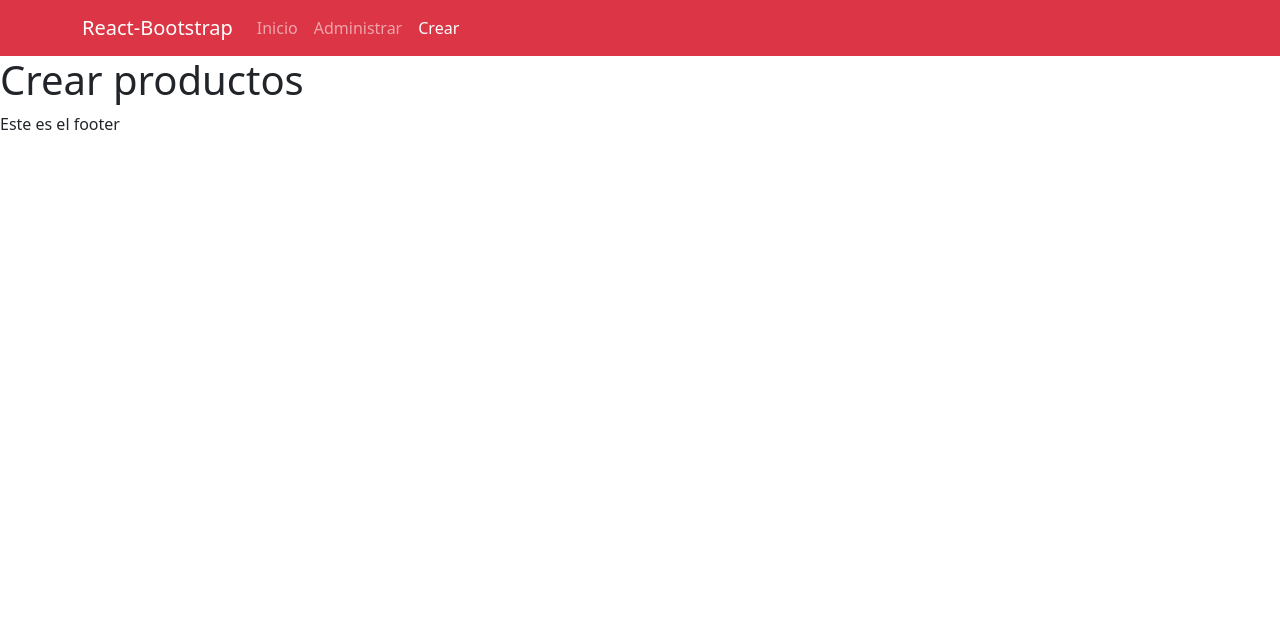
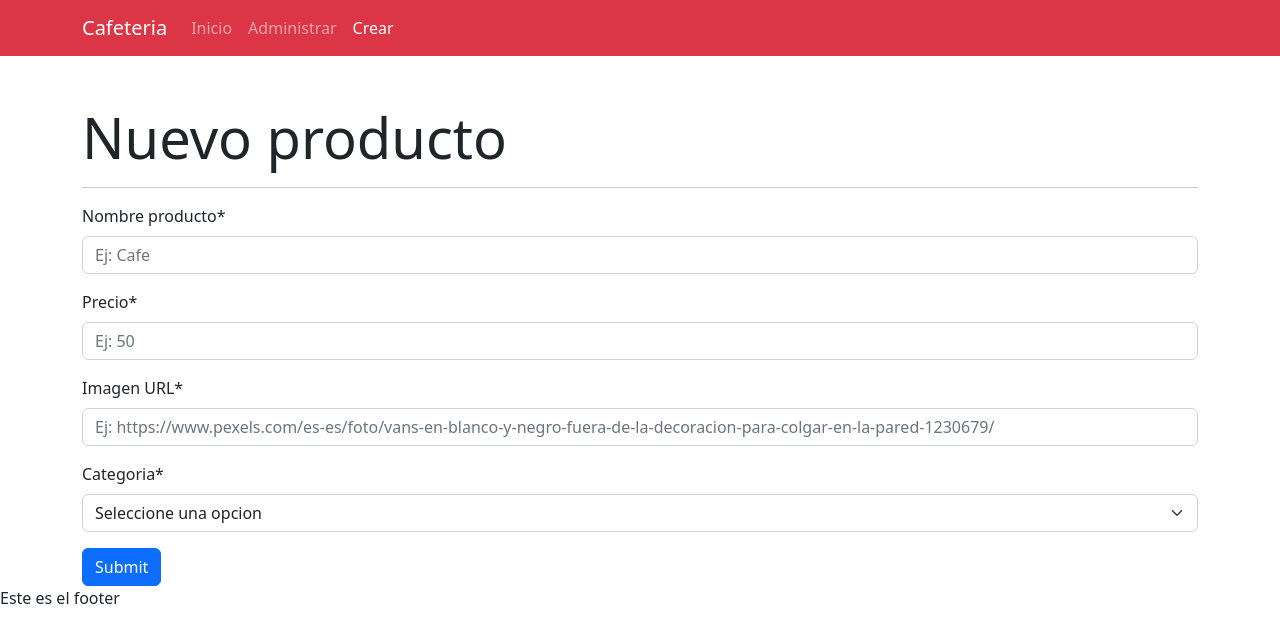
Before and after one commit to nicolasandr/CRUD-Cafeteria-React, a React (Create React App) app: page /administrar/producto/crear in a window 1280 px wide. Shown: the top 642 px of the page. Built offline with nearby package versions, Linux system fonts and the light colour scheme.

Commit message:
agregamos el formulario de producto

```diff
--- a/src/App.js
+++ b/src/App.js
@@ -1,10 +1,10 @@
 import React from 'react';
 import 'bootstrap/dist/css/bootstrap.min.css'
 import { BrowserRouter,Routes,Route } from 'react-router-dom';
-import AdministrarProductos from './components/views/AdministrarProductos';
-import CrearProductos from './components/views/CrearProductos';
+import AdministrarProductos from './components/views/producto/AdministrarProductos';
+import CrearProductos from './components/views/producto/CrearProductos';
 import Home from './components/views/Home';
-import EditarProducto from './components/views/EditarProducto';
+import EditarProducto from './components/views/producto/EditarProducto';
 import Error404 from './components/views/Error404';
 import Menu from './components/common/Menu';
 import Footer from './components/common/Footer';
--- a/src/components/common/Menu.js
+++ b/src/components/common/Menu.js
@@ -7,7 +7,7 @@
     <div>
       <Navbar bg="danger" variant="dark" expand="lg">
         <Container>
-          <Navbar.Brand as={Link} to="/">React-Bootstrap</Navbar.Brand>
+          <Navbar.Brand as={Link} to="/">Cafeteria</Navbar.Brand>
           <Navbar.Toggle aria-controls="basic-navbar-nav" />
           <Navbar.Collapse id="basic-navbar-nav">
             <Nav className="me-auto">
--- a/src/components/views/CrearProductos.js
+++ /dev/null
@@ -1,11 +0,0 @@
-import React from 'react';
-
-const CrearProductos = () => {
-    return (
-        <div>
-            <h1>Crear productos</h1>
-        </div>
-    );
-};
-
-export default CrearProductos;
--- /dev/null
+++ b/src/components/views/producto/CrearProductos.js
@@ -0,0 +1,40 @@
+import React from "react";
+import { Form, Button } from "react-bootstrap";
+const CrearProductos = () => {
+  return (
+    <section className="container">
+      <h1 className="display-4 mt-5">Nuevo producto</h1>
+      <hr />
+      <Form>
+        <Form.Group className="mb-3" controlId="formNombreProdcuto">
+          <Form.Label>Nombre producto*</Form.Label>
+          <Form.Control type="text" placeholder="Ej: Cafe" />
+        </Form.Group>
+        <Form.Group className="mb-3" controlId="formPrecio">
+          <Form.Label>Precio*</Form.Label>
+          <Form.Control type="text" placeholder="Ej: 50" />
+        </Form.Group>
+        <Form.Group className="mb-3" controlId="formPrecio">
+          <Form.Label>Imagen URL*</Form.Label>
+          <Form.Control
+            type="text"
+            placeholder="Ej: https://www.pexels.com/es-es/foto/vans-en-blanco-y-negro-fuera-de-la-decoracion-para-colgar-en-la-pared-1230679/"
+          />
+        </Form.Group>
+        <Form.Group className="mb-3" controlId="formPrecio">
+          <Form.Label>Categoria*</Form.Label>
+          <Form.Select>
+            <option value="">Seleccione una opcion</option>
+            <option value="">Una</option>
+            <option value="">Dos</option>
+          </Form.Select>
+        </Form.Group>
+        <Button variant="primary" type="submit">
+          Submit
+        </Button>
+      </Form>
+    </section>
+  );
+};
+
+export default CrearProductos;
```
Also changed, not shown: src/components/views/producto/AdministrarProductos.js (renamed from src/components/views/AdministrarProductos.js), src/components/views/producto/EditarProducto.js (renamed from src/components/views/EditarProducto.js), src/components/views/producto/ItemProducto.js (renamed from src/components/views/ItemProducto.js).
